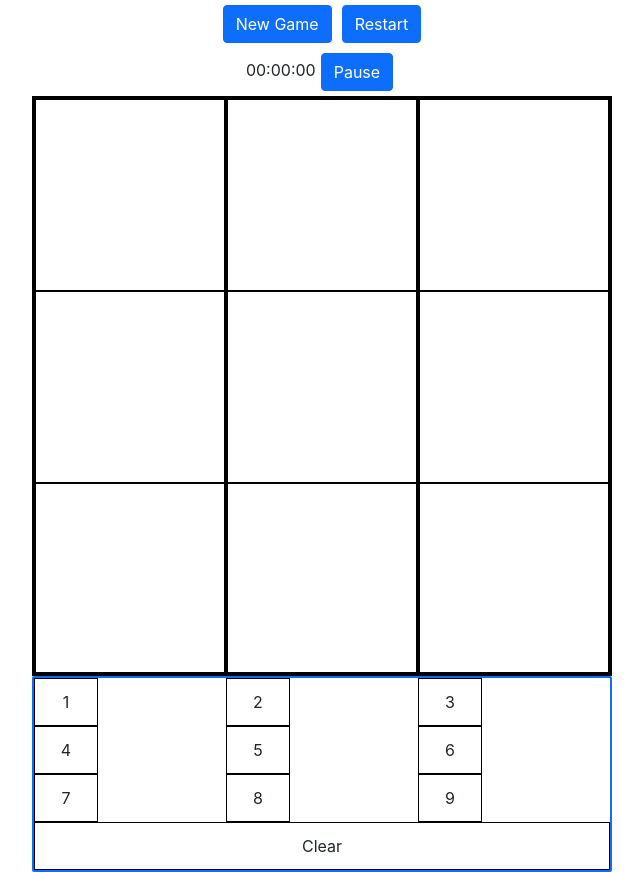
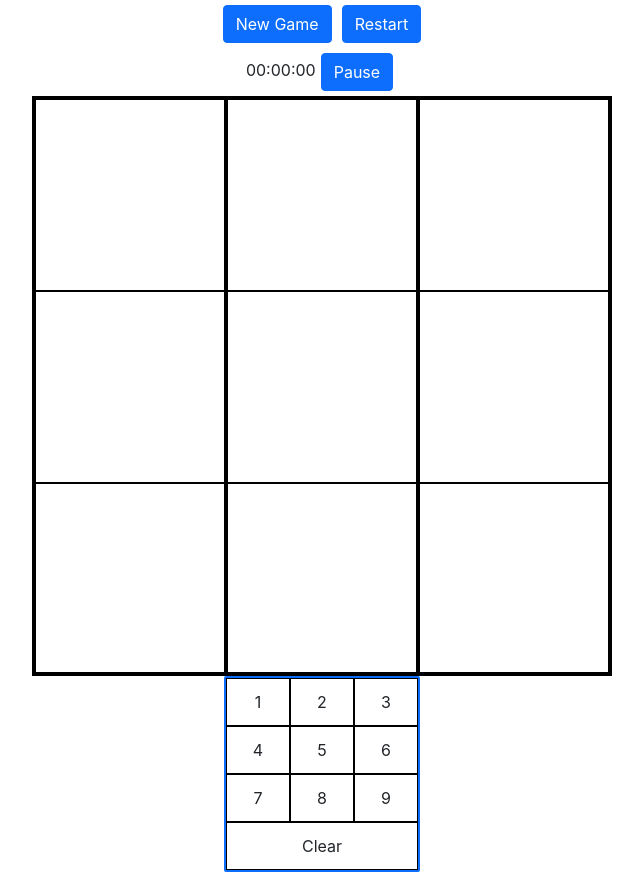
Before and after one commit to mcken-vince/mysudoku, a React (Create React App) app: page / in a window 1280 px wide. Shown: the whole page, without its empty margins (318-961 px from the left). Built offline with nearby package versions, Linux system fonts and the light colour scheme.

Commit message:
Adjust styling/layout

```diff
--- a/src/App.tsx
+++ b/src/App.tsx
@@ -155,7 +155,7 @@ function App() {
         }
       </div>
         {selectDifficulty ? <SelectDifficulty onSelect={startNewGame} /> :
-        <div>{pause && !complete ? <h1>Game is paused.</h1>:
+        <div className='game-container'>{pause && !complete ? <h1>Game is paused.</h1>:
           <>
             <RegularBoard
               grid={activeGrid}
--- a/src/styles/App.scss
+++ b/src/styles/App.scss
@@ -1,10 +1,16 @@
 .App {
   text-align: center;
 
+  display: flex;
+  flex-direction: column;
+  align-items: center;
+  justify-content: center;
+
+  .game-container {
     display: flex;
     flex-direction: column;
     align-items: center;
-    justify-content: center;
+  }
 
 }
 .buttons {
--- a/src/styles/NumberSelection.scss
+++ b/src/styles/NumberSelection.scss
@@ -3,6 +3,8 @@
   border-radius: 2px;
   display: grid;
   grid-template-columns: 1fr 1fr 1fr;
+  max-width: 12.5em;
+
 
   .clickable {
     border: 1px black solid;
```
